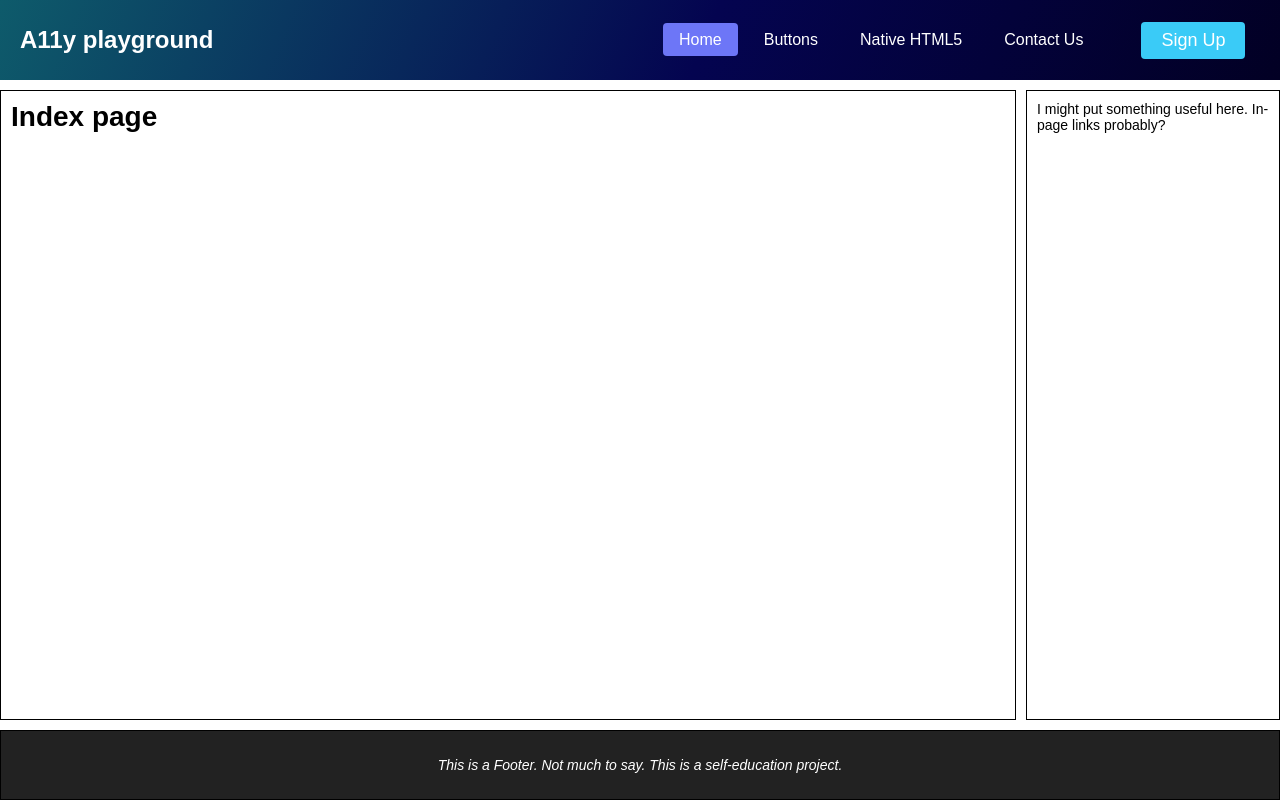
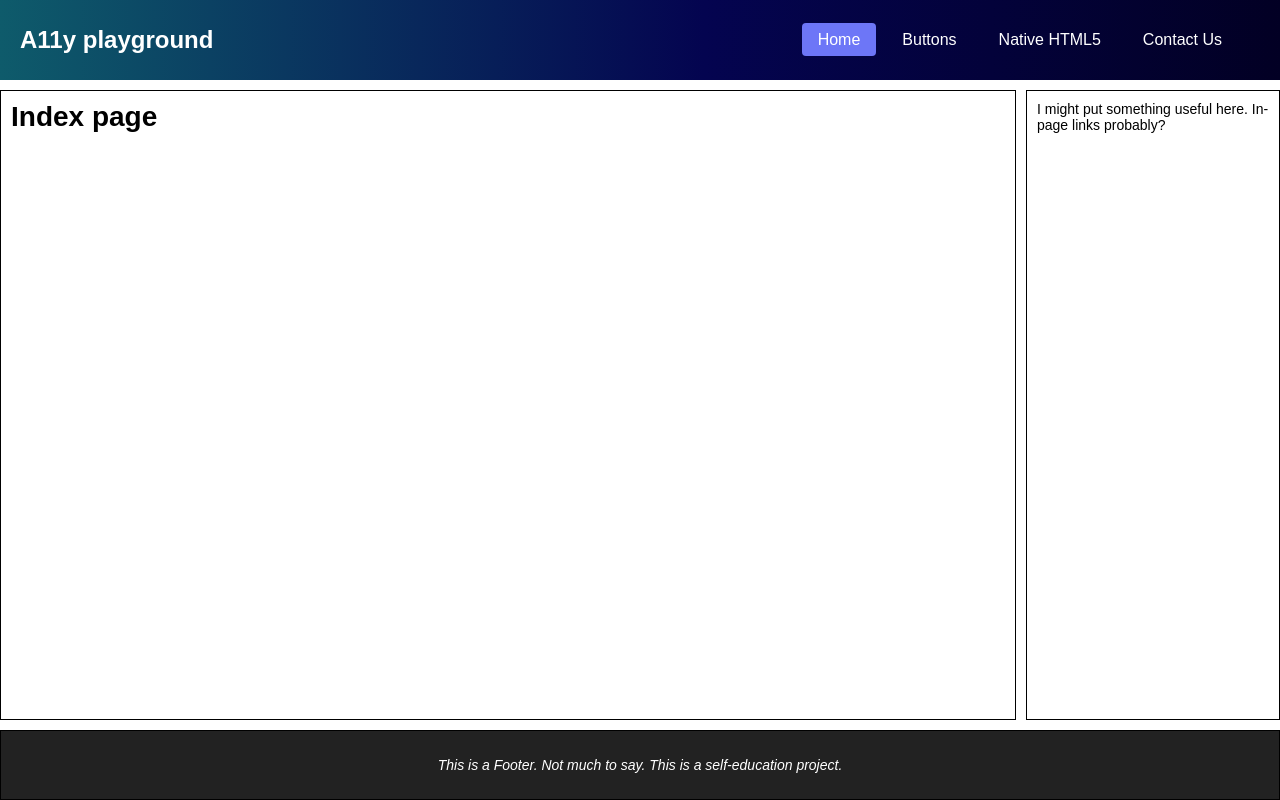
Before and after one commit to Frun4a/a11y-playground, a Next.js app: page / in a window 1280 px wide. Built offline with nearby package versions, Linux system fonts and the light colour scheme.

Commit message:
Added an aria-label to the hamburger menu button. Modified styles of the Navigation menu.

```diff
--- a/components/Navbar/MenuItems.js
+++ b/components/Navbar/MenuItems.js
@@ -19,9 +19,9 @@ export const MenuItems = [
     url: '#',
     cName: 'nav_links'
   },
-  {
-    title: 'Sign up',
-    url: '#',
-    cName: 'nav_links_mobile'
-  }
+  // {
+  //   title: 'Sign up',
+  //   url: '#',
+  //   cName: 'nav_links_mobile'
+  // }
 ]
--- a/components/Navbar/Navbar.js
+++ b/components/Navbar/Navbar.js
@@ -3,7 +3,6 @@ import styles from './Navbar.module.css'
 import { MenuItems } from './MenuItems'
 import { Button } from '../Button.js'
 import Link from './Link'
-import { useRouter } from "next/router"
 
 import { FontAwesomeIcon } from '@fortawesome/react-fontawesome'
 import { faTimes, faBars } from '@fortawesome/free-solid-svg-icons'
@@ -18,7 +17,6 @@ class Navbar extends Component {
   }
 
 
-
   handleClick = () => {
     this.setState( {clicked: !this.state.clicked} )
   }
@@ -27,7 +25,11 @@ class Navbar extends Component {
     return (
       <nav className={styles.navbar_items}>
         <h1 className={styles.navbar_logo}>A11y playground</h1>
-        <button className={styles.menu_icon} onClick={this.handleClick}>
+        <button
+          className={styles.menu_icon}
+          onClick={this.handleClick}
+          aria-label={this.state.clicked ? "Close Navigation Menu" : "Open Navigation Menu" }
+        >
           <span>{this.state.clicked ? (<FontAwesomeIcon icon={faTimes} />)
             : (<FontAwesomeIcon icon={faBars} />)}
           </span>
@@ -45,12 +47,11 @@ class Navbar extends Component {
                     {item.title}
                   </a>
                 </Link>
-
               </li>
             )
           })}
         </ul>
-        <Button id="su_button">Sign Up</Button>
+        {/* <Button id="su_button">Sign Up</Button> */}
       </nav>
     )
   }
--- a/components/Navbar/Navbar.module.css
+++ b/components/Navbar/Navbar.module.css
@@ -1,10 +1,9 @@
 .navbar_items {
-  /* background: linear-gradient(90deg, rgb(110, 94, 254), rgba(73, 63, 252, 1) 100%); */
   background: rgb(2,0,36);
-  background: linear-gradient(293deg, rgba(2,0,36,1) 0%, rgba(4,4,80,1) 45%, rgba(14,91,107,1) 100%);
+  background: linear-gradient(-90deg, rgba(2,0,36,1) 0%, rgba(4,4,80,1) 45%, rgba(14,91,107,1) 100%);
   height: 80px;
   display: flex;
-  justify-content: left;
+  justify-content: space-between;
   align-items: center;
   font-size: 1rem;
 }
@@ -26,7 +25,7 @@
   grid-gap: 10px;
   list-style: none;
   text-align: center;
-  width: 70vw;
+  /* width: 70vw; */
   justify-content: end;
   margin-right: 2rem;
 }
@@ -61,19 +60,19 @@
     display: none;
     flex-direction: column;
     width: 100%;
-    height: 500px;
+    /* height: 500px; */
     position: absolute;
     top: 80px;
-    left: -100%;
-    opacity: 1;
+    /* left: -100%; */
+    /* opacity: 1; */
     transition: all 0.5s ease;
   }
 
   .nav_menu.active {
     display: flex;
     background: rgb(2,0,36);
-    background: linear-gradient(293deg, rgba(2,0,36,1) 0%, rgba(4,4,80,1) 45%, rgba(14,91,107,1) 100%);
-    left: 0;
+    background: linear-gradient(-90deg, rgba(2,0,36,1) 0%, rgba(4,4,80,1) 45%, rgba(14,91,107,1) 100%);
+    /* left: 0; */
     opacity: 1;
     transition: all 0.5s ease;
     z-index: 1;
@@ -114,7 +113,7 @@
     padding: 0px;
   }
 
-  .nav_links_mobile {
+  /* .nav_links_mobile {
     display: block;
     text-align: center;
     padding: 1.5rem;
@@ -131,6 +130,6 @@
     background: #fff;
     color: #6568f4;
     transition: 250ms;
-  }
+  } */
 
 }
```
Also changed, not shown: pages/html5.js (+29 -1 lines).
